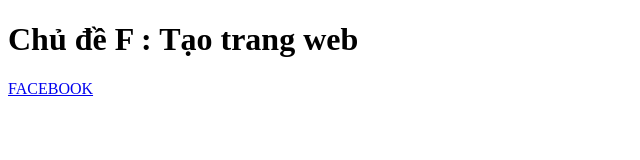
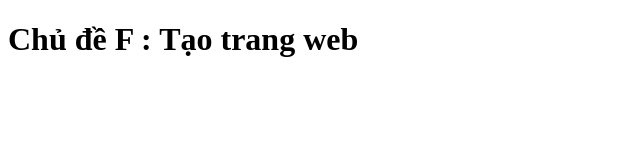
Before and after one commit to khanhvy0506/myweb, a plain HTML site: page trangwebdautien.html in a window 1280 px wide. Shown: the whole page, without its empty margins (0-640 px from the left). Drawn offline with Linux system fonts and the light colour scheme.

Commit message:
Update trangwebdautien.html

```diff
--- a/trangwebdautien.html
+++ b/trangwebdautien.html
@@ -6,7 +6,5 @@
 	</head>
 	<body>
 		<h1> Chủ đề F : Tạo trang web </h1>
-	</p>
-		<a href="https://facebook.com/" title="hihi"> FACEBOOK </a>
 	</body>
 </html>
```
